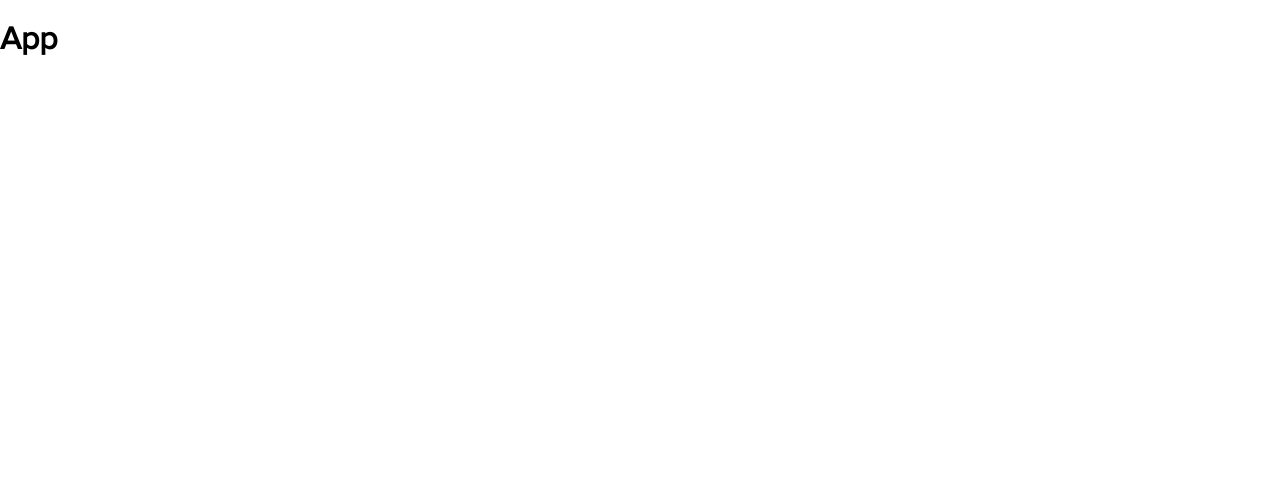
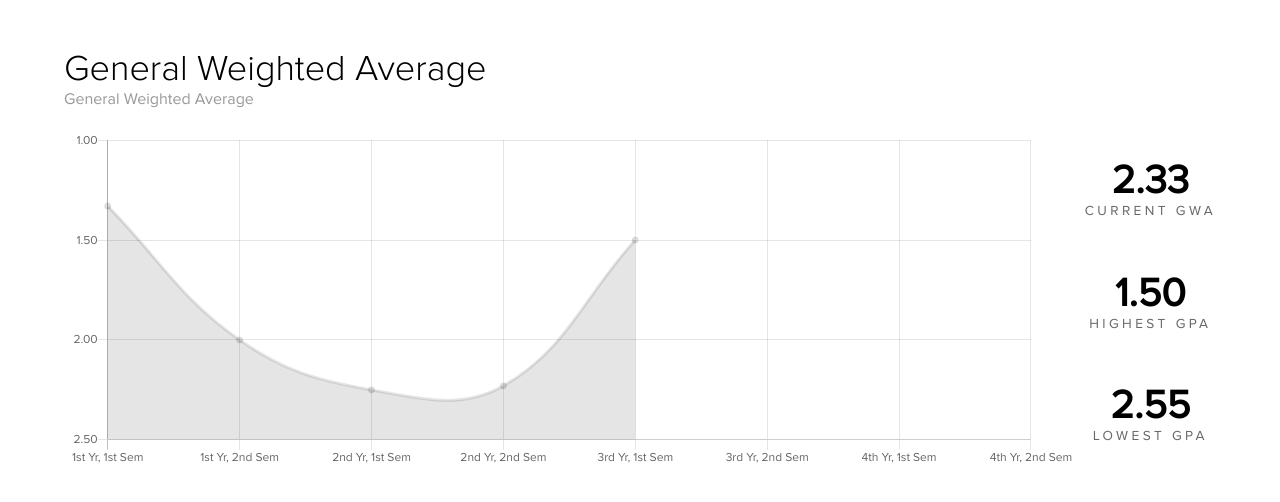
Before and after one commit to rrsilaya/lacads, a React app: page / in a window 1280 px wide. Built offline with nearby package versions, Linux system fonts and the light colour scheme.

Commit message:
Create initial graph for gwa stats

```diff
--- a/src/app/App.js
+++ b/src/app/App.js
@@ -1,10 +1,25 @@
 import React, { Component } from 'react';
 
+import Login from '../features/auth/Login';
+import Gwa from '../features/gwa/Gwa';
+
 class App extends Component {
+  constructor() {
+    super();
+    this.state = {
+      user: {}
+    }
+  }
+
   render() {
     return (
       <div>
-        <h1>App</h1>
+        {
+          this.state.user ?
+          <div className="container"><Gwa/></div>
+          :
+          <Login/>
+        }
       </div>
     );
   }
--- /dev/null
+++ b/src/assets/helpers.css
@@ -0,0 +1,43 @@
+/* Buttons */
+button.primary {
+  border: 2px solid black;
+  background-color: transparent;
+  padding: 5px 20px;
+  font-size: 16pt;
+  color: black;
+
+  cursor: pointer;
+  position: relative;
+  overflow: hidden;
+  transition: color 0.3s ease;
+}
+  button.primary::before {
+    background-color: black;
+    height: 100%; width: 120%;
+    position: absolute;
+    content: '';
+    top: 0; left: -10%;
+    z-index: -1;
+    transform: skew(-25deg) translateX(-100%);
+    transition: transform 0.3s ease;
+  }
+  button.primary:hover {
+    color: white;
+  }
+  button.primary:hover::before {
+    transform: translateX(0);
+  }
+
+/* Headings */
+h1.subbed {
+  margin-bottom: 0;
+}
+  h1.subbed + .sub {
+    margin-bottom: 1.5em;
+    display: block;
+  }
+
+/* Typography */
+.bold { font-weight: bold; }
+.hero { font-size: 36px; }
+.dehighlight { color: #999; }
--- /dev/null
+++ b/src/features/auth/Login.js
@@ -0,0 +1,28 @@
+import React, { Component } from 'react';
+import './style.css';
+
+class Login extends Component {
+  render() {
+    return (
+      <div className="auth-wrapper">
+        <div>
+          <h1 className="subbed">Login</h1>
+          <span className="sub">Login to continue to your account.</span>
+
+          <div className="auth-buttons">
+            <button className="primary">Facebook</button>
+            <button className="primary">Github</button>
+          </div>
+
+          <hr/>
+
+          <div className="auth-footer">
+            <span>LAcads</span>
+          </div>
+        </div>
+      </div>
+    );
+  }
+}
+
+export default Login;
--- /dev/null
+++ b/src/features/auth/style.css
@@ -0,0 +1,23 @@
+.auth-wrapper {
+  height: 100vh;
+  display: flex;
+  align-items: center;
+  justify-content: center;
+}
+
+.auth-wrapper > div {
+  width: 500px;
+}
+
+.auth-buttons > button {
+  margin-right: 10px;
+}
+
+.auth-footer {
+  color: #999;
+  font-size: 90%;
+
+  display: flex;
+  justify-content: space-between;
+}
+  .auth-footer > * { display: block; }
--- /dev/null
+++ b/src/features/gwa/Gwa.js
@@ -0,0 +1,79 @@
+import React, { Component } from 'react';
+import { Line } from 'react-chartjs-2';
+
+import './style.css';
+import Statistic from './Statistic';
+
+class Gwa extends Component {
+  constructor() {
+    super();
+    this.state = {
+      labels: [
+        '1st Yr, 1st Sem',
+        '1st Yr, 2nd Sem',
+        '2nd Yr, 1st Sem',
+        '2nd Yr, 2nd Sem',
+        '3rd Yr, 1st Sem',
+        '3rd Yr, 2nd Sem',
+        '4th Yr, 1st Sem',
+        '4th Yr, 2nd Sem'
+      ],
+      data: [1.33, 2.0, 2.25, 2.23, 1.5]
+    }
+  }
+
+  /* Helper Functions */
+  normalize = value => (value * -1) + 6;
+  denormalize = value => (value - 6) * -1;
+
+  render() {
+    const data = {
+      labels: this.state.labels,
+      datasets: [{
+        data: this.state.data.map(this.normalize)
+      }]
+    }
+
+    const options = {
+      scales: {
+        yAxes: [{
+          ticks: {
+            maxTicksLimit: 6,
+            callback: label => this.denormalize(label).toFixed(2)
+          }
+        }]
+      },
+      tooltips: {
+        callbacks: {
+          label: ({ yLabel }) => this.denormalize(yLabel).toFixed(2)
+        }
+      }
+    }
+
+    const config = {
+      height: 100,
+      data,
+      options,
+      legend: null,
+      className: 'chart'
+    }
+
+    return (
+      <div>
+        <h1 className="subbed hero">General Weighted Average</h1>
+        <span className="sub dehighlight">General Weighted Average</span>
+
+        <div className="gwa-grid">
+          <div className="gwa-graph"><Line {...config} /></div>
+          <div className="gwa-stats">
+            <Statistic data={2.33} label="Current GWA" grade />
+            <Statistic data={1.50} label="Highest GPA" grade />
+            <Statistic data={2.55} label="Lowest GPA" grade />
+          </div>
+        </div>
+      </div>
+    );
+  }
+}
+
+export default Gwa;
--- /dev/null
+++ b/src/features/gwa/Statistic.js
@@ -0,0 +1,14 @@
+import React, { Component } from 'react';
+
+class Statistic extends Component {
+  render() {
+    return (
+      <div className="gwa-stat">
+        <span className="data">{this.props.grade ? this.props.data.toFixed(2) : this.props.data}</span>
+        <span className="label">{this.props.label}</span>
+      </div>
+    );
+  }
+}
+
+export default Statistic;
--- /dev/null
+++ b/src/features/gwa/style.css
@@ -0,0 +1,29 @@
+.gwa-grid {
+  display: flex;
+}
+
+.gwa-graph {
+  flex: 1;
+}
+
+.gwa-stats {
+  display: flex;
+  flex-direction: column;
+  justify-content: space-around;
+}
+
+.gwa-stat {
+  text-align: center;
+  line-height: 1.15;
+}
+  .gwa-stat > * { display: block; }
+  .gwa-stat .data {
+    font-weight: bold;
+    font-size: 30pt;
+  }
+  .gwa-stat .label {
+    text-transform: uppercase;
+    font-size: 85%;
+    letter-spacing: 0.25em;
+    color: var(--subtext-1);
+  }
--- a/src/index.css
+++ b/src/index.css
@@ -1,5 +1,32 @@
+/* Variables */
+:root {
+  --text: #000;
+  --subtext-1: #666;
+}
+
 body {
   margin: 0;
   padding: 0;
+}
+
+* {
   font-family: 'ProximaNova', sans-serif;
+  box-sizing: border-box;
 }
+
+h1, h2, h3,
+h4, h5, h6 {
+  font-weight: 200;
+}
+
+hr {
+  background-color: #dedede;
+  height: 2px;
+  border: none;
+  margin: 15px 0;
+}
+
+.container {
+  width: 90%;
+  margin: 3em auto;
+}
--- a/src/index.js
+++ b/src/index.js
@@ -1,11 +1,16 @@
 import React from 'react';
 import ReactDOM from 'react-dom';
+
+import { defaults } from 'react-chartjs-2';
+
 import './index.css';
+import './assets/helpers.css';
 import App from './app/App';
 import registerServiceWorker from './registerServiceWorker';
 
 // Inject Proxima Nova Font
 import './assets/fonts/index.css';
+defaults.global.defaultFontFamily = `'ProximaNova', sans-serif`;
 
 ReactDOM.render(<App />, document.getElementById('root'));
 registerServiceWorker();
```
